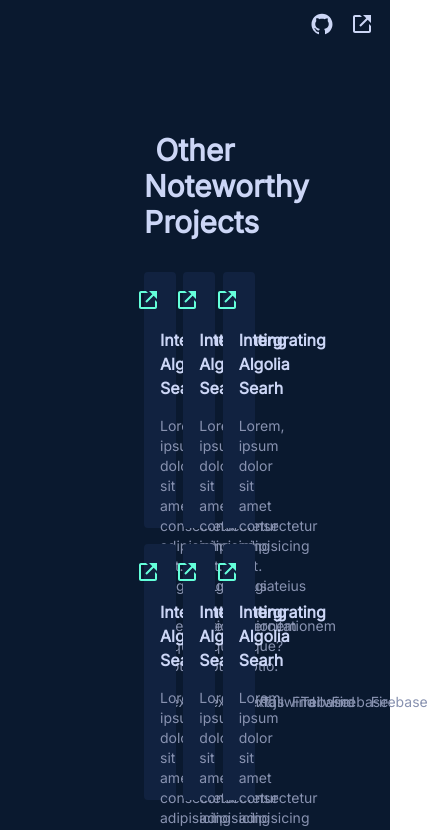
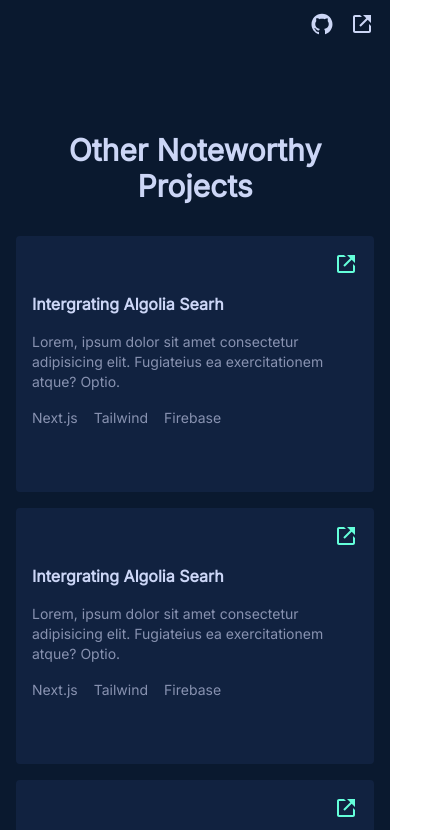
Before and after one commit to Marcos8060/port, a Next.js app: page / in a window 390 px wide. Shown: the part 4420-5250 px from the top of the page, 428 px wide, since content can reach past the window. Built offline with nearby package versions, Linux system fonts and the light colour scheme.

Commit message:
added responsiveness projects section

```diff
--- a/components/other-projects.js
+++ b/components/other-projects.js
@@ -36,11 +36,11 @@ const projects = [
 
 const OtherProjects = () => {
   return (
-    <section className="px-36">
+    <section className="sm:px-36 px-4">
       <h1 className="text-white text-center font-black text-3xl">
         Other Noteworthy Projects
       </h1>
-      <div className="grid grid-cols-3 gap-4 py-8">
+      <div className="grid md:grid-cols-3 grid-cols-1 gap-4 py-8">
         {projects.map((project, index) => (
           <div
             className="bg-tertiary h-64 cursor-pointer rounded p-4 space-y-4"
```
